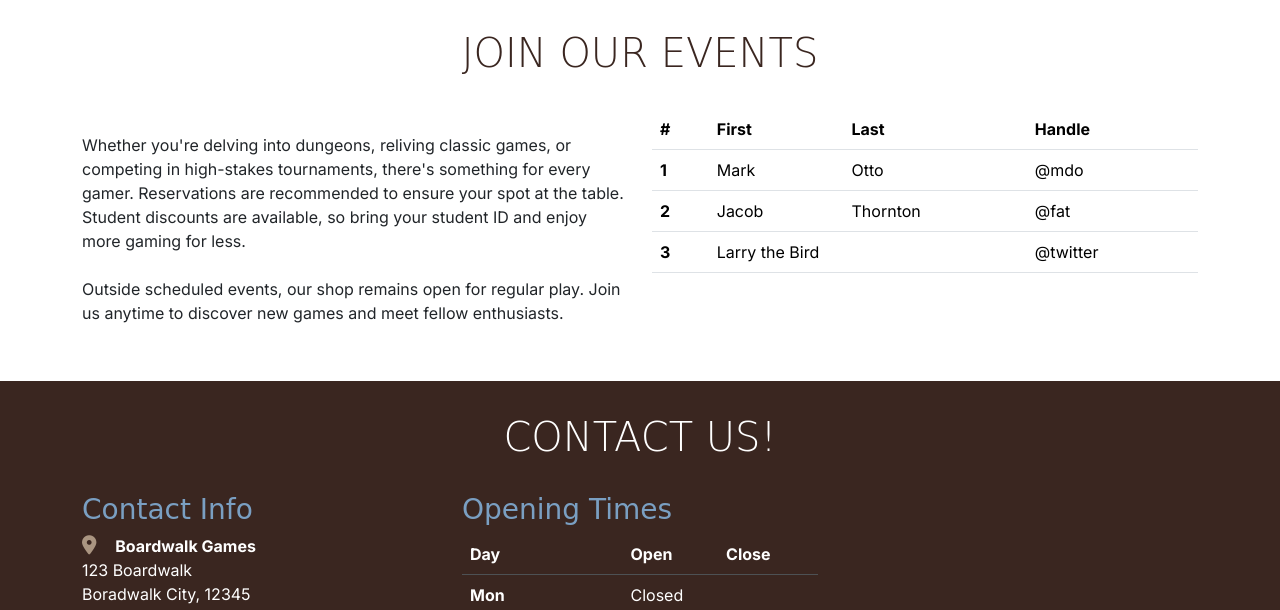
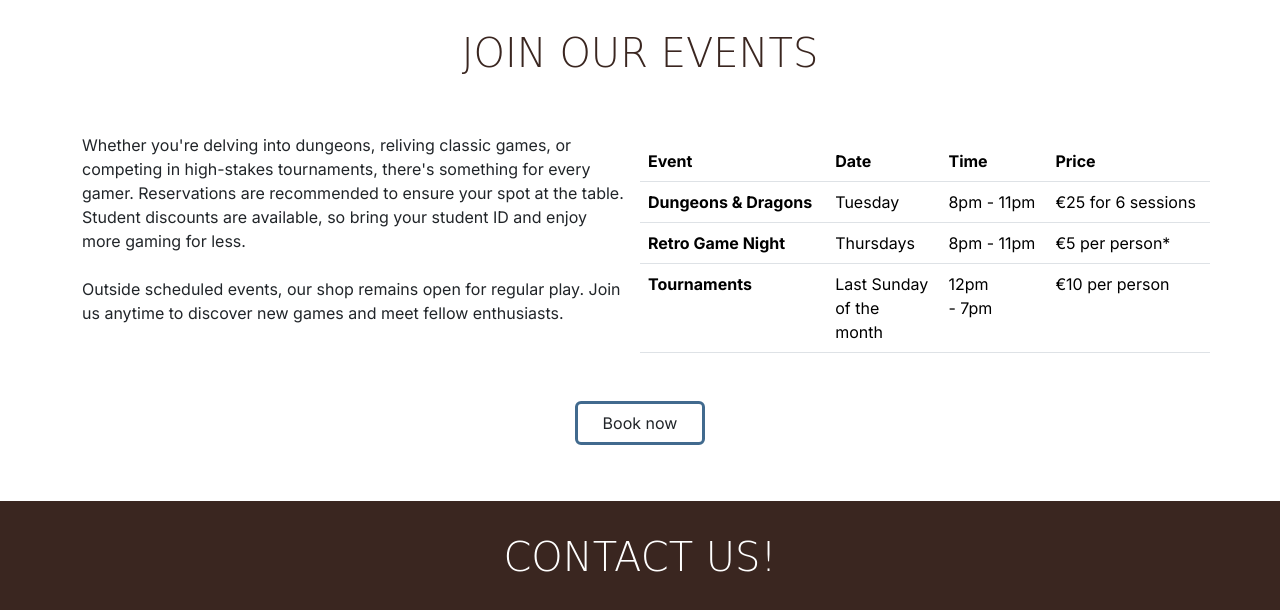
Before and after one commit to BenWilliams89/boardwalk-games, a plain HTML site: page index.html in a window 1280 px wide. Shown: the part 1147-1757 px from the top of the page. Drawn offline with nearby package versions, Linux system fonts and the light colour scheme; a web font is replaced by a local one.

Commit message:
styled table in events section

```diff
--- a/index.html
+++ b/index.html
@@ -192,37 +192,44 @@
               </p>
             </div>
             <div class="col-12 col-sm-12 col-md-12 col-lg-6 col-xl-6">
-              <table class="table">
+              <div class="row section">
+              <table class="table container">
                 <thead>
                   <tr>
-                    <th scope="col">#</th>
-                    <th scope="col">First</th>
-                    <th scope="col">Last</th>
-                    <th scope="col">Handle</th>
+                    <th scope="col">Event</th>
+                    <th scope="col">Date</th>
+                    <th scope="col">Time</th>
+                    <th scope="col">Price</th>
                   </tr>
                 </thead>
                 <tbody>
                   <tr>
-                    <th scope="row">1</th>
-                    <td>Mark</td>
-                    <td>Otto</td>
-                    <td>@mdo</td>
+                    <th scope="row">Dungeons & Dragons</th>
+                    <td>Tuesday</td>
+                    <td>8pm - 11pm</td>
+                    <td>€25 for 6 sessions</td>
                   </tr>
                   <tr>
-                    <th scope="row">2</th>
-                    <td>Jacob</td>
-                    <td>Thornton</td>
-                    <td>@fat</td>
+                    <th scope="row">Retro Game Night</th>
+                    <td>Thursdays</td>
+                    <td>8pm - 11pm</td>
+                    <td>€5 per person* </td>
                   </tr>
                   <tr>
-                    <th scope="row">3</th>
-                    <td colspan="2">Larry the Bird</td>
-                    <td>@twitter</td>
+                    <th scope="row">Tournaments</th>
+                    <td scope="2">Last Sunday<br>of the<br>month</td>
+                    <td>12pm<br>- 7pm</td>
+                    <td>€10 per person</td>
                   </tr>
                 </tbody>
               </table>
             </div>
+            </div>
           </div>
+          <div class="col-12 text-center justify-contact-center">
+
+          <a href="booking.html" class="btn custom-button-outline mb-4" aria-current="page">Book now</a>
+        </div>
 
     </main>
 
```
